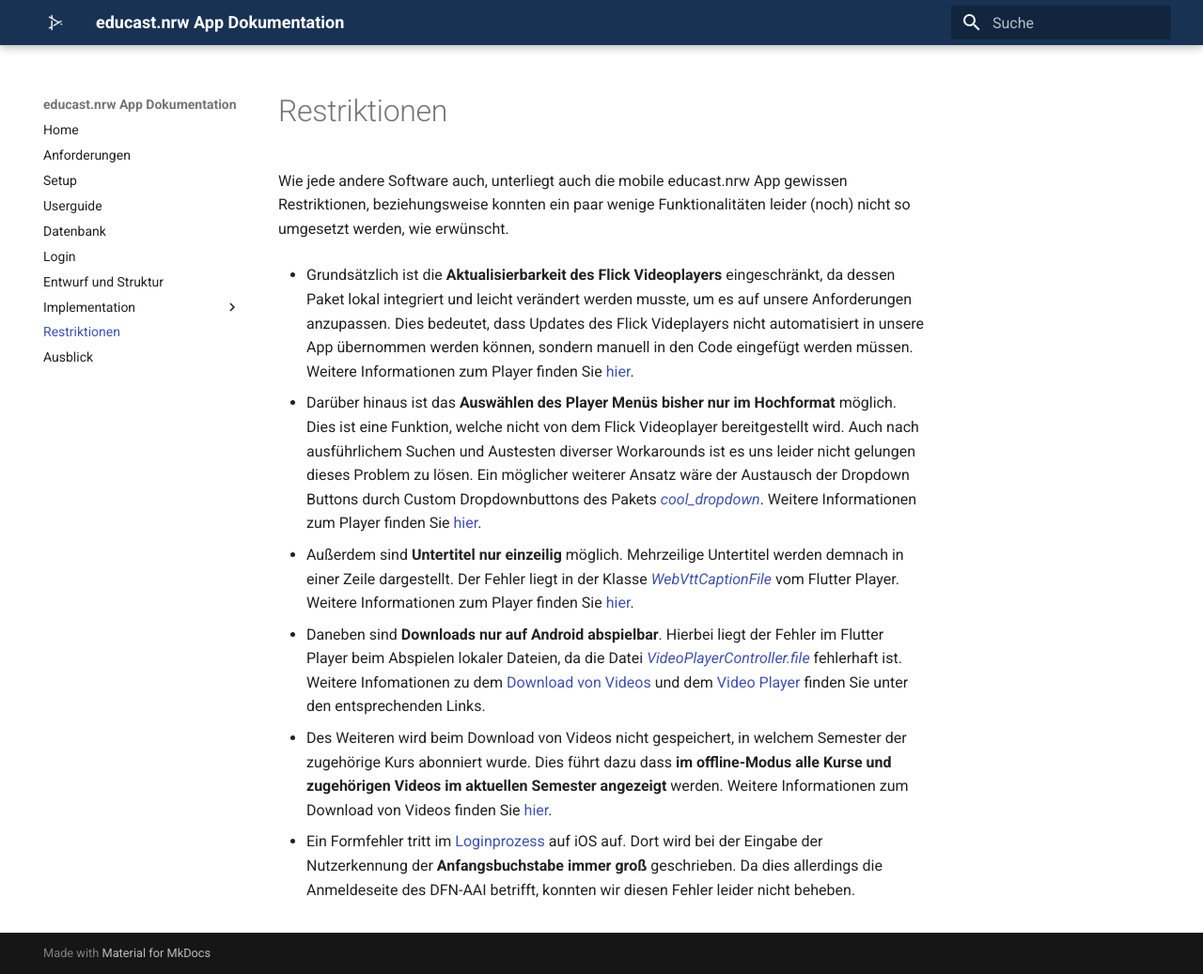
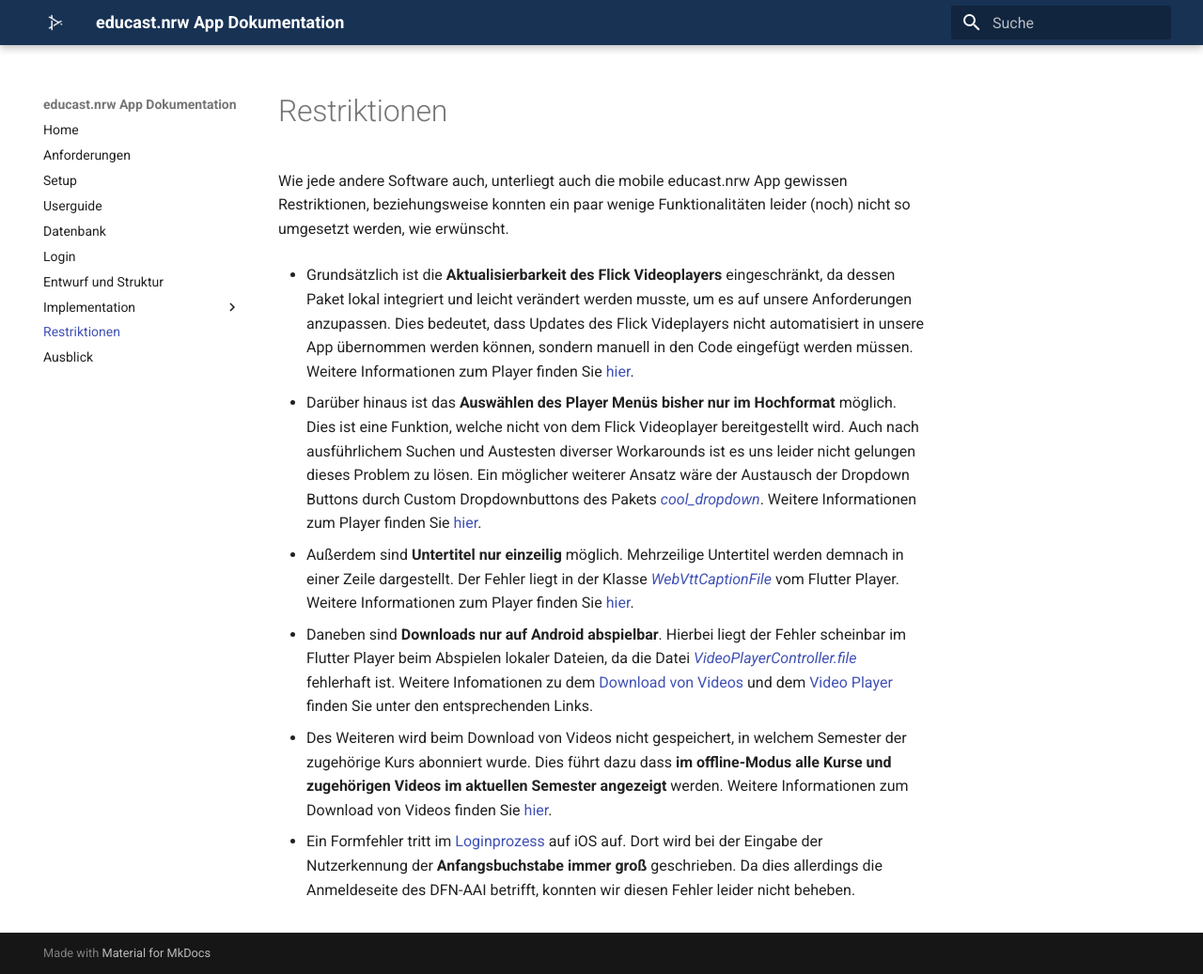
Before and after one commit to educastmobileapp/docs, an MkDocs documentation site: the page built from docs/restriktionen.md, in a window 1280 px wide and 1037 px high. Shown: the whole window at 94% size. Built offline with MkDocs 1.6.1 and Material for MkDocs 9.7.7, drawn with Linux system fonts in a browser that asks for light colours.

Commit message:
Add seems like

```diff
--- a/docs/restriktionen.md
+++ b/docs/restriktionen.md
@@ -9,7 +9,7 @@ Wie jede andere Software auch, unterliegt auch die mobile educast.nrw App gewiss
 
 * Außerdem sind **Untertitel nur einzeilig** möglich. Mehrzeilige Untertitel werden demnach in einer Zeile dargestellt. Der Fehler liegt in der Klasse [*WebVttCaptionFile*](https://pub.dev/documentation/video_player_extra/latest/video_player/WebVTTCaptionFile-class.html) vom Flutter Player. Weitere Informationen zum Player finden Sie [hier](implementation/player.md).
 
-* Daneben sind **Downloads nur auf Android abspielbar**. Hierbei liegt der Fehler im Flutter Player beim Abspielen lokaler Dateien, da die Datei [*VideoPlayerController.file*](https://pub.dev/documentation/video_player/latest/video_player/VideoPlayerController-class.html) fehlerhaft ist. Weitere Infomationen zu dem [Download von Videos](implementation/download.md) und dem [Video Player](implementation/player.md) finden Sie unter den entsprechenden Links.
+* Daneben sind **Downloads nur auf Android abspielbar**. Hierbei liegt der Fehler scheinbar im Flutter Player beim Abspielen lokaler Dateien, da die Datei [*VideoPlayerController.file*](https://pub.dev/documentation/video_player/latest/video_player/VideoPlayerController-class.html) fehlerhaft ist. Weitere Infomationen zu dem [Download von Videos](implementation/download.md) und dem [Video Player](implementation/player.md) finden Sie unter den entsprechenden Links.
 
 * Des Weiteren wird beim Download von Videos nicht gespeichert, in welchem Semester der zugehörige Kurs abonniert wurde. Dies führt dazu dass **im offline-Modus alle Kurse und zugehörigen Videos im aktuellen Semester angezeigt** werden. Weitere Informationen zum Download von Videos finden Sie [hier](implementation/download.md).
 
```
